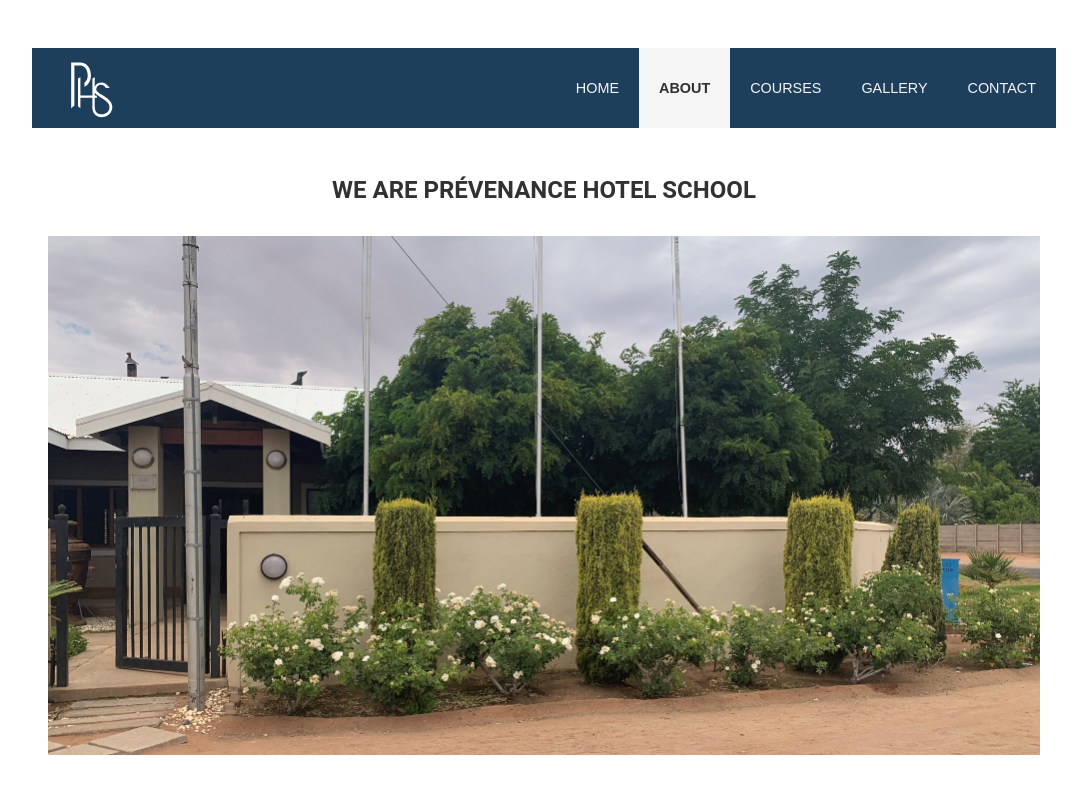
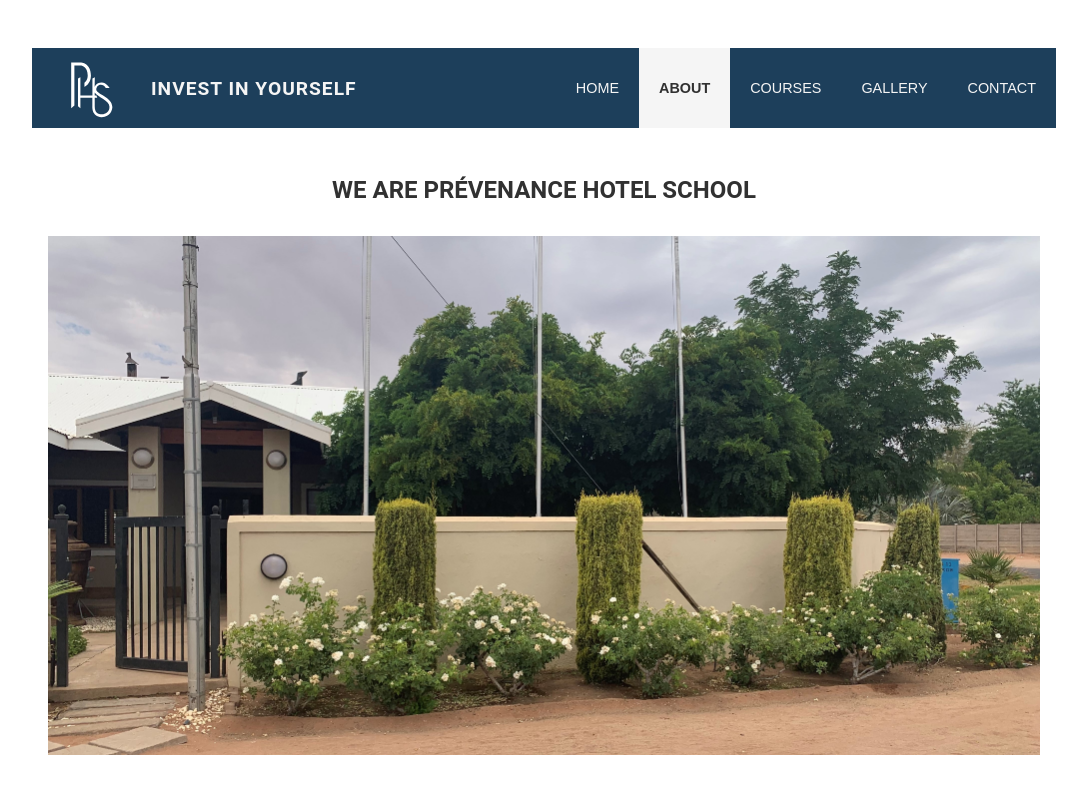
Before and after one commit to Spha88/hotel-school, a Next.js app: page /about in a window 1280 px wide. Shown: the top 800 px of the page, without its empty margins (96-1183 px from the left). Built offline with nearby package versions, Linux system fonts and the light colour scheme.

Commit message:
Add slogan in nav bar

```diff
--- a/components/AboutContent/AboutContent.js
+++ b/components/AboutContent/AboutContent.js
@@ -19,7 +19,7 @@ const AboutContent = () => {
                     </div>
                     <div className={styles.Paragraph}>
                         <p>
-                            Prévenance Hotel School is a professional academy focused on training students who intend to establish themselves as leaders in the hospitality industry.
+                            Prévenance Hotel School <strong>CATHSETA accredited</strong> is a professional academy focused on training students who intend to establish themselves as leaders in the hospitality industry.
                         </p>
                         <p>
                             Our students have a range of excellent courses to choose from. Through our intake program we help them find just the right course and career for their personality.
--- a/components/ContactPageContent/ContactForm/ContactForm.js
+++ b/components/ContactPageContent/ContactForm/ContactForm.js
@@ -114,7 +114,7 @@ const ContactForm = () => {
                 ></textarea>
             </div>
             <div className={styles.SendBtnContainer}>
-                <button>Submit</button>
+                <button>Send</button>
             </div>
             <Modal open={openModal} message={responseMsg} close={close} />
         </form>
--- a/components/CoursesContent/CoursesContent.js
+++ b/components/CoursesContent/CoursesContent.js
@@ -45,7 +45,7 @@ const CoursesContent = () => {
                                 This certificate programme is also suitable for people who have already worked as a cook/chef and want to upgrade their status to a professional chef.
 
                             </p>
-                            <LinkButton href="/contact" label="apply now" />
+                            <LinkButton href="/contact" label="Enrol Now" />
                         </div>
 
                     </div>
@@ -61,7 +61,7 @@ const CoursesContent = () => {
                             Through this course, candidates gain an internationally recognised qualification and improve their career options.
 
                                 </p>
-                                <LinkButton href="/contact" label="apply now" />
+                                <LinkButton href="/contact" label="Enrol Now" />
                         </div>
 
 
@@ -74,7 +74,7 @@ const CoursesContent = () => {
                         <div>
                             <h2>Accommodation Services</h2>
                             <p>This qualification has been developed for the accommodation industry. It brings together all aspects of housekeeping and basic supervision. This qualification will professionalise the industry and is applicable to all sectors, from small bed and breakfast to large-scale hotels.</p>
-                            <LinkButton href="/contact" label="apply now" />
+                            <LinkButton href="/contact" label="Enrol Now" />
                         </div>
 
 
--- a/components/Header/Header.js
+++ b/components/Header/Header.js
@@ -1,9 +1,11 @@
 import React, { useState, useEffect } from 'react';
+import $ from 'jquery';
+import Zoom from 'react-reveal/Zoom';
 
 import styles from './Header.module.scss';
 import NavLink from '../UI/NavLink';
 import Link from 'next/link';
-import $ from 'jquery';
+
 
 const Header = () => {
 
@@ -33,12 +35,22 @@ const Header = () => {
 
             <div className={styles.Content} id="desktopNav">
 
+                <div className={styles.LogoAndSlogan}>
                     <div className={styles.LogoContainer}
                         style={{ backgroundImage: "url(/images/logo_new.svg" }}
                     >
                         <Link href="/">
                             <a><img src="/images/logo_new.svg" alt="logo" /></a>
                         </Link>
+                    </div>
+
+                    <div className={styles.Slogan}>
+                        <Zoom delay={1000}>
+                            <Link href="/">
+                                <a><h2>Invest in yourself</h2></a>
+                            </Link>
+                        </Zoom>
+                    </div>
                 </div>
 
                 <ul>
--- a/components/Header/Header.module.scss
+++ b/components/Header/Header.module.scss
@@ -19,11 +19,17 @@
     // edge is at the top of the screen
     .Top {
         max-width: 100% !important;
+        .LogoAndSlogan {
             .LogoContainer {
                 width: 70px !important;
                 height: 40px !important;
             }
+            .Slogan {
+                font-size: .6rem !important;
             }
+        }
+    }
+
     .Content {
         background: var(--blue);
         margin: 3rem 0;
@@ -34,6 +40,10 @@
         margin: 0 auto;
         @include transition;
 
+        .LogoAndSlogan {
+            display: flex;
+            flex-grow: 2;
+            // border: 1px solid red;
             .LogoContainer {
                 background-repeat: no-repeat;
                 background-position: center center;
@@ -45,6 +55,23 @@
                 img {
                     width:100%;
                     opacity: 0;
+                }
+                @include media($mobile) {
+                    margin-left: 1rem;
+                }
+            }
+            .Slogan {
+                display: flex;
+                padding-left: 2rem;
+                align-items: center;
+                justify-content: center;
+                text-transform: uppercase;
+                font-size: .8rem;
+                letter-spacing: 1px;
+                @include transition;
+                @include media($mobile) {
+                    font-size: .6rem;
+                }
             }
         }
         ul {
@@ -81,11 +108,7 @@
             justify-content: center;
             align-items: center;
             margin-right: 2rem;
-            @include media($tablet) {
-                display: flex;
-                justify-content: center;
-                align-items: center;
-            }
+
             button {
                 background: transparent;
                 border: none;
@@ -94,6 +117,14 @@
                 i {
                     font-size: 2.5rem;
                 }
+            }
+            @include media($tablet) {
+                display: flex;
+                justify-content: center;
+                align-items: center;
+            }
+            @include media($mobile) {
+                margin-right: 1rem;
             }
         }
     }
--- a/components/Hero/Hero.js
+++ b/components/Hero/Hero.js
@@ -12,7 +12,7 @@ const Hero = () => {
                 </div>
                 <div className={styles.CallToAction}>
                     <Link href="/contact">
-                        <a>Enroll Now <i className="material-icons">keyboard_arrow_right</i></a>
+                        <a>Enrol Now <i className="material-icons">keyboard_arrow_right</i></a>
                     </Link>
                 </div>
             </div>
--- a/components/HomeContent/AboutFrontPage/AboutFrontPage.js
+++ b/components/HomeContent/AboutFrontPage/AboutFrontPage.js
@@ -17,7 +17,7 @@ const AboutFrontPage = () => {
                         </div>
                     </div>
                     <div className={styles.Paragraph}>
-                        <p>Prévenance Hotel School is a professional academy focused on training students who intend to establish themselves as leaders in the hospitality industry.</p>
+                        <p>Prévenance Hotel School is a <strong>CATHSETA accredited</strong> professional academy focused on training students who intend to establish themselves as leaders in the hospitality industry.</p>
                         <LinkButton href="/about" label="Read More" />
                     </div>
                 </div>
```
Lines whose indentation alone changed are shown as unchanged.
